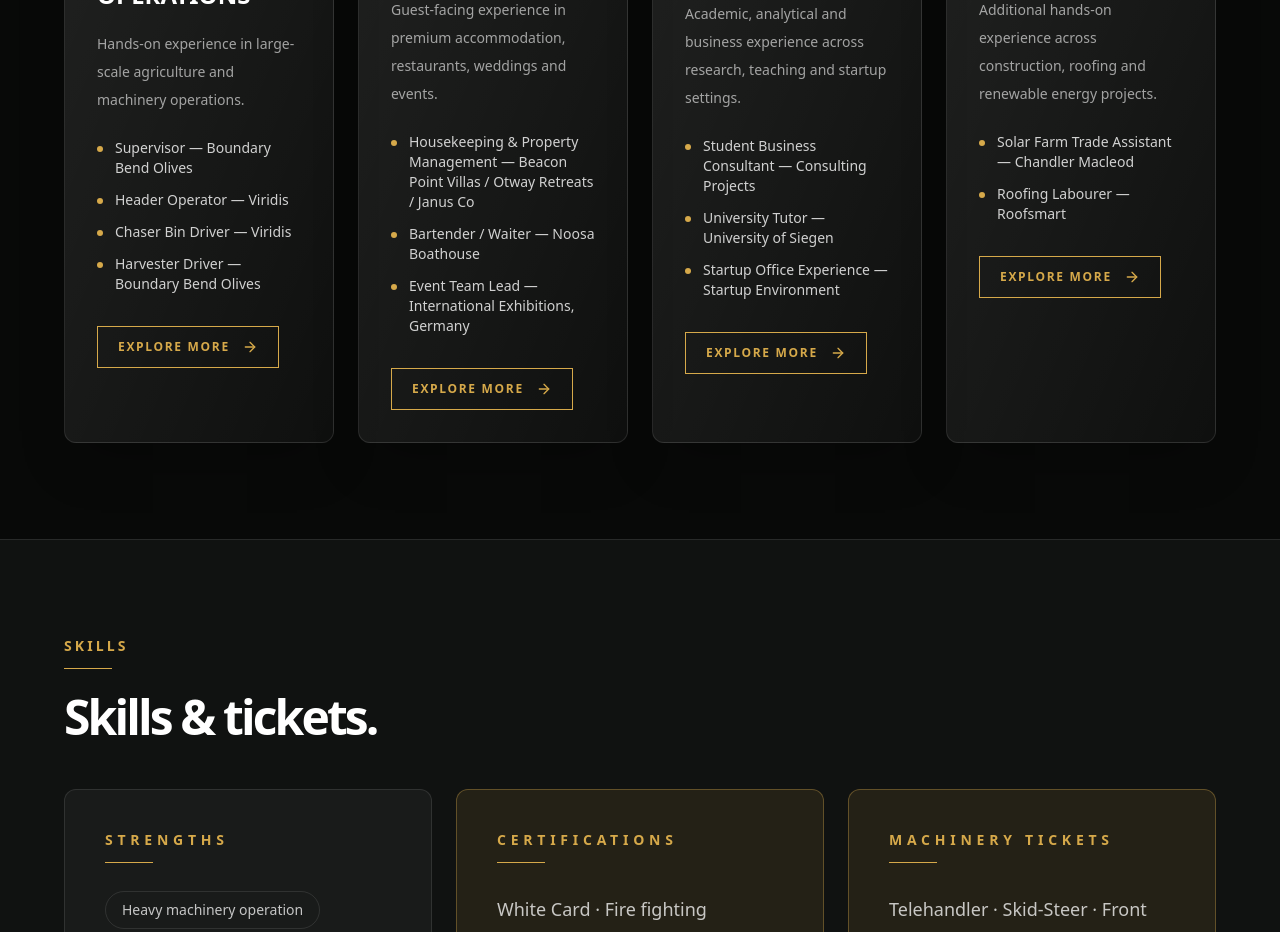
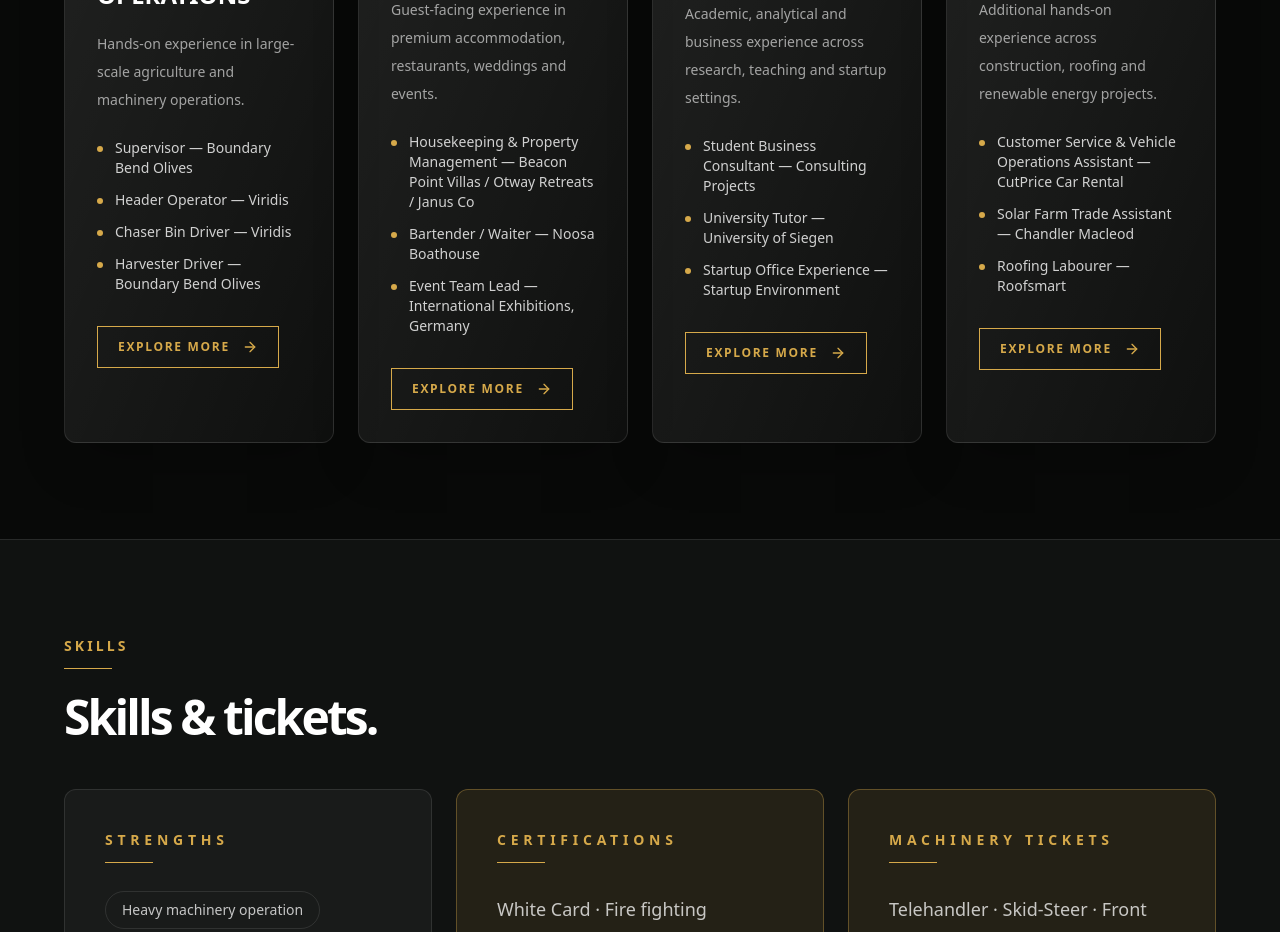
Before and after one commit to paesdominik/Doms-Portfolio, a React (Vite) app in the folder dominik-portfolio/: page / in a window 1280 px wide. Shown: the part 2600-3532 px from the top of the page. Built offline with nearby package versions, Linux system fonts and the light colour scheme.

Commit message:
Update DominikPortfolio.jsx

```diff
--- a/dominik-portfolio/src/DominikPortfolio.jsx
+++ b/dominik-portfolio/src/DominikPortfolio.jsx
@@ -162,6 +162,12 @@
     photos: otherJobPhotos,
     jobs: [
       {
+        role: "Customer Service & Vehicle Operations Assistant",
+        company: "CutPrice Car Rental",
+        date: "Oct 2025 — Apr 2026",
+        text: "Provided vehicle detailing and preparation, delivered high-quality customer service throughout the rental process, and operated shuttle buses transporting customers between airport terminals and rental locations."
+      },
+      {
         role: "Solar Farm Trade Assistant",
         company: "Chandler Macleod",
         date: "Feb 2022 — Apr 2022",
@@ -172,6 +178,13 @@
         company: "Roofsmart",
         date: "Mar 2020 — Jun 2020",
         text: "Worked on metal roofing projects, including cutting felt, metal sheets and flashing, removing old roofing materials, keeping worksites clean and organised, and screwing off roof surfaces."
+      }
+    ],
+    references: [
+      {
+        name: "CutPrice Car Rental",
+        contact: "Gustavo Barbeta",
+        phone: "+61 404 763 671"
       }
     ]
   }
```
